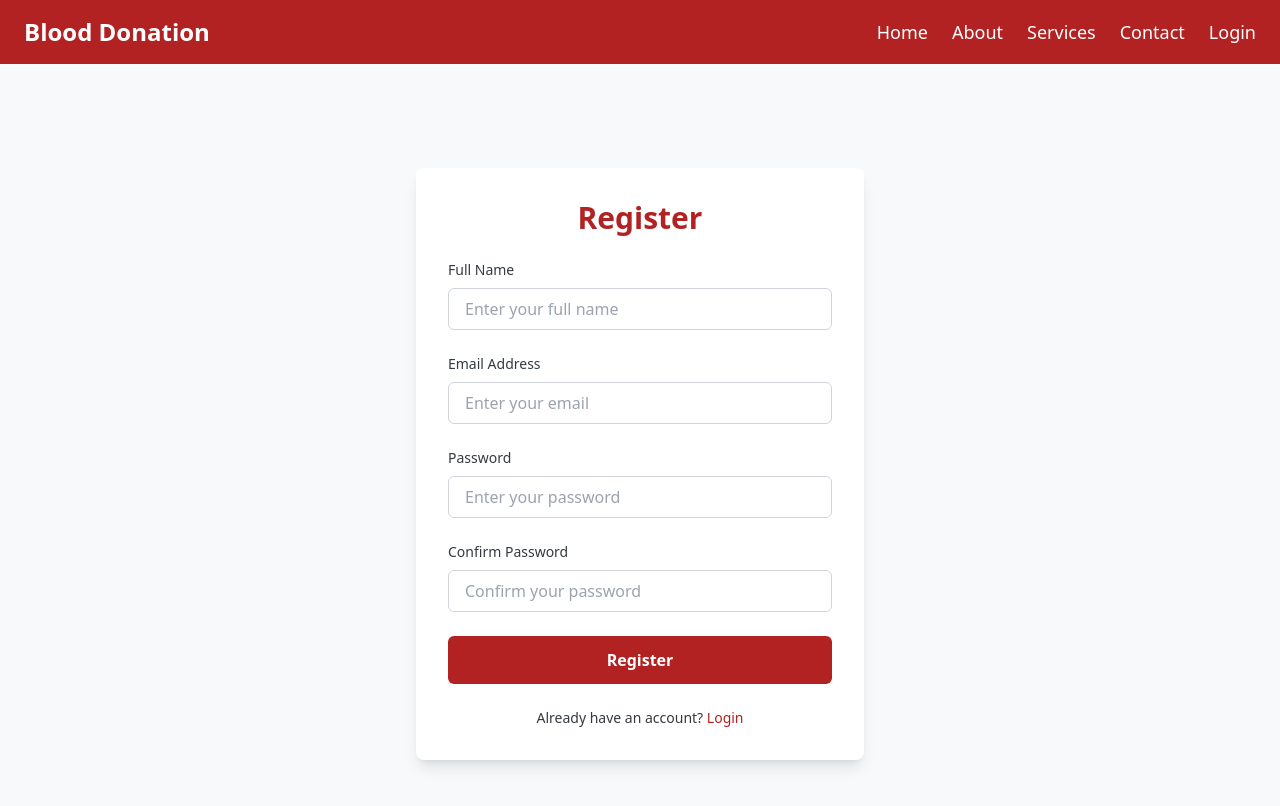
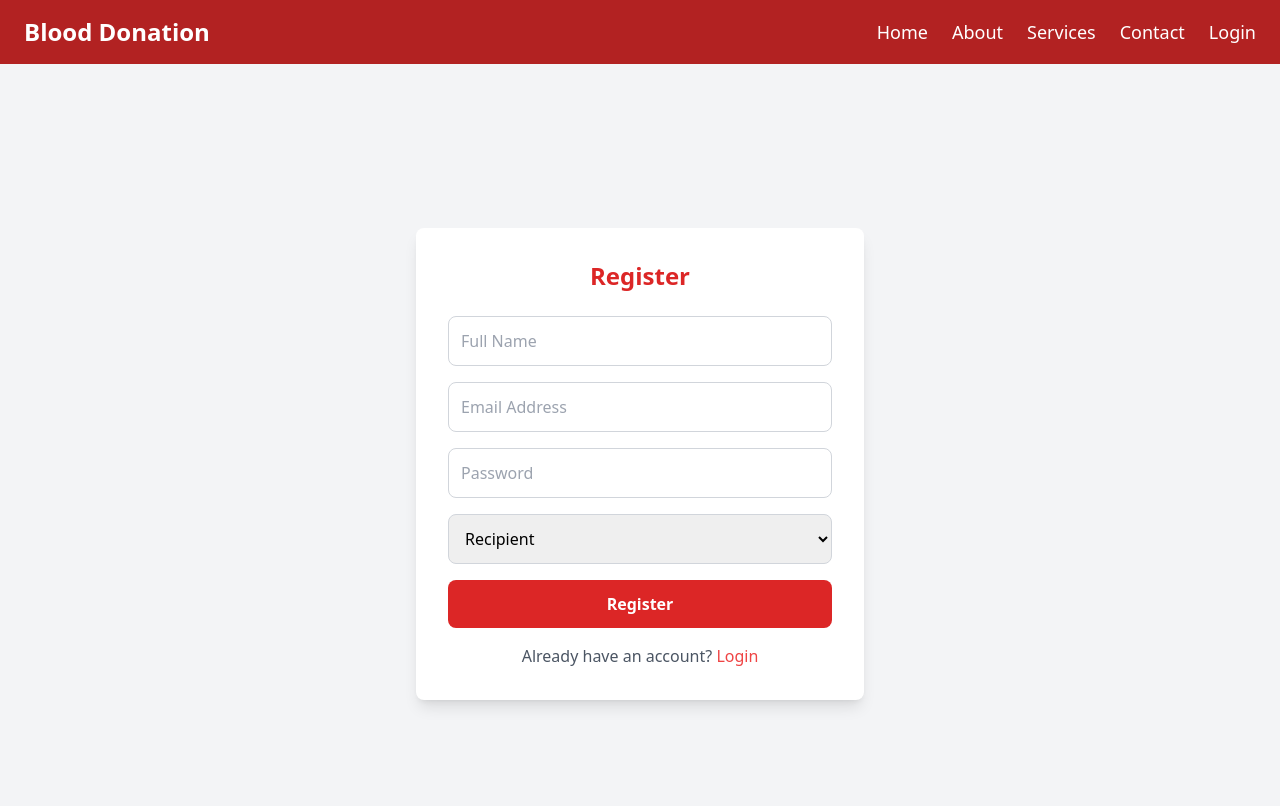
Before and after one commit to mupashirbare/Blood-donation-management, a React (Vite) app in the folder frontend/: page /register in a window 1280 px wide. Shown: the top 806 px of the page. Built offline with nearby package versions, Linux system fonts and the light colour scheme.

Commit message:
i updted register pages

```diff
--- a/frontend/package.json
+++ b/frontend/package.json
@@ -10,6 +10,7 @@
     "preview": "vite preview"
   },
   "dependencies": {
+    "axios": "^1.7.9",
     "react": "^18.3.1",
     "react-dom": "^18.3.1",
     "react-icon": "^1.0.0",
--- a/frontend/src/pages/Register.jsx
+++ b/frontend/src/pages/Register.jsx
@@ -1,104 +1,68 @@
-import React from "react";
+import { useState } from "react";
+import axios from "axios";
 
 const Register = () => {
+  const [formData, setFormData] = useState({ name: "", email: "", password: "", role: "recipient" });
+
+  const handleChange = (e) => setFormData({ ...formData, [e.target.name]: e.target.value });
+
+  const handleSubmit = async (e) => {
+    e.preventDefault();
+    try {
+      await axios.post("http://localhost:5000/api/auth/register", formData);
+      alert("Registration Successful!");
+    } catch (error) {
+      alert("Error registering user");
+    }
+  };
+
   return (
-    <div className="flex min-h-screen items-center justify-center bg-[#F8F9FA] py-12 px-6">
-      <div className="w-full max-w-md bg-white rounded-lg shadow-lg p-8">
-        <h2 className="text-3xl font-bold text-center text-[#B22222] mb-6">
-          Register
-        </h2>
-        <form className="space-y-6" action="#" method="POST">
-          {/* Full Name */}
-          <div>
-            <label
-              htmlFor="fullname"
-              className="block text-sm font-medium text-[#343A40]"
-            >
-              Full Name
-            </label>
+    <div className="flex items-center justify-center min-h-screen bg-gray-100 p-4">
+      <div className="bg-white shadow-lg rounded-lg p-6 sm:p-8 w-full max-w-md">
+        <h2 className="text-2xl font-bold text-center text-red-600 mb-6">Register</h2>
+        <form onSubmit={handleSubmit} className="flex flex-col gap-4">
           <input
             type="text"
-              id="fullname"
-              name="fullname"
+            name="name"
+            placeholder="Full Name"
+            onChange={handleChange}
             required
-              className="block w-full mt-2 px-4 py-2 text-[#343A40] bg-white border border-gray-300 rounded-md focus:outline-none focus:ring-2 focus:ring-[#B22222] focus:border-[#B22222]"
-              placeholder="Enter your full name"
+            className="border border-gray-300 p-3 rounded-lg focus:outline-none focus:ring-2 focus:ring-red-500"
           />
-          </div>
-
-          {/* Email */}
-          <div>
-            <label
-              htmlFor="email"
-              className="block text-sm font-medium text-[#343A40]"
-            >
-              Email Address
-            </label>
           <input
             type="email"
-              id="email"
             name="email"
+            placeholder="Email Address"
+            onChange={handleChange}
             required
-              className="block w-full mt-2 px-4 py-2 text-[#343A40] bg-white border border-gray-300 rounded-md focus:outline-none focus:ring-2 focus:ring-[#B22222] focus:border-[#B22222]"
-              placeholder="Enter your email"
+            className="border border-gray-300 p-3 rounded-lg focus:outline-none focus:ring-2 focus:ring-red-500"
           />
-          </div>
-
-          {/* Password */}
-          <div>
-            <label
-              htmlFor="password"
-              className="block text-sm font-medium text-[#343A40]"
-            >
-              Password
-            </label>
           <input
             type="password"
-              id="password"
             name="password"
+            placeholder="Password"
+            onChange={handleChange}
             required
-              className="block w-full mt-2 px-4 py-2 text-[#343A40] bg-white border border-gray-300 rounded-md focus:outline-none focus:ring-2 focus:ring-[#B22222] focus:border-[#B22222]"
-              placeholder="Enter your password"
+            className="border border-gray-300 p-3 rounded-lg focus:outline-none focus:ring-2 focus:ring-red-500"
           />
-          </div>
-
-          {/* Confirm Password */}
-          <div>
-            <label
-              htmlFor="confirmPassword"
-              className="block text-sm font-medium text-[#343A40]"
+          <select
+            name="role"
+            onChange={handleChange}
+            className="border border-gray-300 p-3 rounded-lg focus:outline-none focus:ring-2 focus:ring-red-500"
           >
-              Confirm Password
-            </label>
-            <input
-              type="password"
-              id="confirmPassword"
-              name="confirmPassword"
-              required
-              className="block w-full mt-2 px-4 py-2 text-[#343A40] bg-white border border-gray-300 rounded-md focus:outline-none focus:ring-2 focus:ring-[#B22222] focus:border-[#B22222]"
-              placeholder="Confirm your password"
-            />
-          </div>
-
-          {/* Submit Button */}
-          <div>
+            <option value="recipient">Recipient</option>
+            <option value="donor">Donor</option>
+            <option value="admin">Admin</option>
+          </select>
           <button
             type="submit"
-              className="w-full py-3 bg-[#B22222] text-white font-semibold rounded-md hover:bg-[#8B0000] transition duration-300"
+            className="bg-red-600 text-white p-3 rounded-lg font-semibold hover:bg-red-700 transition duration-300"
           >
             Register
           </button>
-          </div>
         </form>
-
-        <p className="text-sm text-center text-[#343A40] mt-6">
-          Already have an account?{" "}
-          <a
-            href="/login"
-            className="font-medium text-[#B22222] hover:underline"
-          >
-            Login
-          </a>
+        <p className="text-center text-gray-600 mt-4">
+          Already have an account? <a href="/login" className="text-red-500 hover:underline">Login</a>
         </p>
       </div>
     </div>
```
Also changed, not shown: 1 other file (tests, documents, lock files or other folders). Lines whose indentation alone changed are shown as unchanged.
